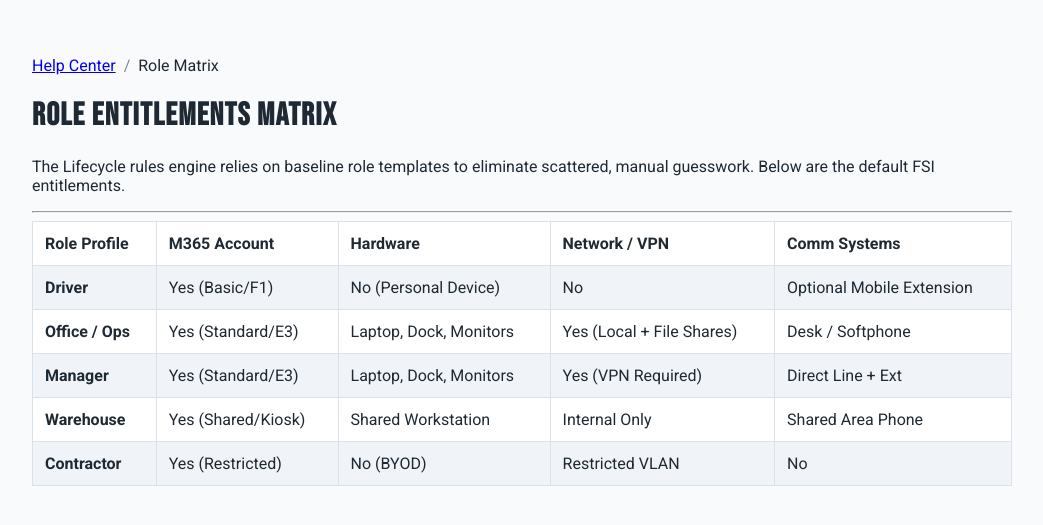
After one commit to kdnye/lifecycle, a Flask app: page /help/role-entitlements in a window 1280 px wide. The commit adds this page. Shown: the top 525 px of the page, without its empty margins (118-1161 px from the left). Run offline with Flask 3, Linux system fonts and the light colour scheme.

Commit message:
Add help center blueprint and user guide templates

```diff
--- a/app/__init__.py
+++ b/app/__init__.py
@@ -3,6 +3,7 @@ from flask import Flask
 from app.config import load_settings, validate_production_settings
 from app.models import db
 from app.routes.health import health_bp
+from app.routes.help import help_bp
 from app.routes.intake import intake_bp
 
 
@@ -27,5 +28,6 @@ def create_app() -> Flask:
 
     app.register_blueprint(intake_bp)
     app.register_blueprint(health_bp)
+    app.register_blueprint(help_bp)
 
     return app
--- /dev/null
+++ b/app/routes/help.py
@@ -0,0 +1,36 @@
+from flask import Blueprint, render_template
+
+help_bp = Blueprint("help", __name__, url_prefix="/help")
+
+
+@help_bp.route("/")
+def index():
+    """Main help dashboard."""
+    return render_template("help/index.html", title="Lifecycle Help Center")
+
+
+@help_bp.route("/how-to-use")
+def how_to_use():
+    """Step-by-step guide for intake forms."""
+    return render_template(
+        "help/how_to_use.html",
+        title="How to Process a Lifecycle Event",
+    )
+
+
+@help_bp.route("/role-entitlements")
+def role_entitlements():
+    """Explanation of the Role Matrix and baseline access."""
+    return render_template(
+        "help/role_entitlements.html",
+        title="Role Entitlements Matrix",
+    )
+
+
+@help_bp.route("/vendor-routing")
+def vendor_routing():
+    """Explanation of the automated Action Matrix (MSPs)."""
+    return render_template(
+        "help/vendor_routing.html",
+        title="Automated Vendor Routing",
+    )
--- /dev/null
+++ b/app/static/css/fsi.css
@@ -0,0 +1,128 @@
+body {
+  font-family: Roboto, system-ui, sans-serif;
+  margin: 0;
+  color: #1f2933;
+  background: #f8fafc;
+}
+
+main {
+  padding: 2rem 1rem;
+}
+
+.fsi-display {
+  font-family: 'Bebas Neue', system-ui, sans-serif;
+  letter-spacing: 0.04em;
+}
+
+.fsi-container {
+  max-width: 980px;
+  margin: 0 auto;
+}
+
+.lead {
+  font-size: 1.125rem;
+  color: #52606d;
+}
+
+.help-grid {
+  display: grid;
+  gap: 1rem;
+  grid-template-columns: repeat(auto-fit, minmax(220px, 1fr));
+}
+
+.card {
+  border: 1px solid #d9e2ec;
+  border-radius: 8px;
+  background: #fff;
+}
+
+.card-body {
+  padding: 1rem;
+}
+
+label,
+input,
+select,
+button {
+  display: block;
+  width: 100%;
+  margin-top: 0.5rem;
+}
+
+input,
+select,
+button {
+  border: 1px solid #bcccdc;
+  border-radius: 4px;
+  padding: 0.6rem;
+  font: inherit;
+}
+
+button {
+  margin-top: 1rem;
+  cursor: pointer;
+}
+
+.breadcrumb {
+  list-style: none;
+  display: flex;
+  gap: 0.5rem;
+  padding: 0;
+  margin: 0 0 1rem;
+}
+
+.breadcrumb-item + .breadcrumb-item::before {
+  content: '/';
+  margin-right: 0.5rem;
+  color: #7b8794;
+}
+
+.table-responsive {
+  overflow-x: auto;
+}
+
+.table {
+  width: 100%;
+  border-collapse: collapse;
+  background: #fff;
+}
+
+.table th,
+.table td {
+  padding: 0.75rem;
+  border: 1px solid #d9e2ec;
+  text-align: left;
+}
+
+.table-striped tbody tr:nth-child(odd) {
+  background: #f0f4f8;
+}
+
+.alert {
+  border-radius: 6px;
+  padding: 0.75rem 1rem;
+  border: 1px solid transparent;
+}
+
+.alert-info {
+  background: #e6f4ff;
+  border-color: #9ac9ff;
+}
+
+.alert-warning {
+  background: #fff7e6;
+  border-color: #ffcf70;
+}
+
+.mt-4 {
+  margin-top: 1.5rem;
+}
+
+.mb-3 {
+  margin-bottom: 1rem;
+}
+
+.h5 {
+  font-size: 1.125rem;
+  margin: 0 0 0.5rem;
+}
--- a/templates/base.html
+++ b/templates/base.html
@@ -10,15 +10,11 @@
       href="https://fonts.googleapis.com/css2?family=Bebas+Neue&family=Roboto:wght@400;500;700&display=swap"
       rel="stylesheet"
     />
-    <style>
-      body { font-family: Roboto, system-ui, sans-serif; margin: 2rem; }
-      .fsi-display { font-family: 'Bebas Neue', system-ui, sans-serif; letter-spacing: 0.04em; }
-      .card { border: 1px solid #ddd; border-radius: 8px; padding: 1rem; max-width: 720px; }
-      label, input, select, button { display: block; width: 100%; margin-top: 0.5rem; }
-      button { padding: 0.6rem; margin-top: 1rem; }
-    </style>
+    <link rel="stylesheet" href="{{ url_for('static', filename='css/fsi.css') }}" />
   </head>
   <body>
-    {% block content %}{% endblock %}
+    <main>
+      {% block content %}{% endblock %}
+    </main>
   </body>
 </html>
--- /dev/null
+++ b/templates/help/role_entitlements.html
@@ -0,0 +1,68 @@
+{% extends "base.html" %}
+{% block title %}{{ title }}{% endblock %}
+
+{% block content %}
+<div class="fsi-container mt-4">
+    <nav aria-label="breadcrumb">
+        <ol class="breadcrumb">
+            <li class="breadcrumb-item"><a href="{{ url_for('help.index') }}">Help Center</a></li>
+            <li class="breadcrumb-item active" aria-current="page">Role Matrix</li>
+        </ol>
+    </nav>
+
+    <h1 class="fsi-display">Role Entitlements Matrix</h1>
+    <p>The Lifecycle rules engine relies on baseline role templates to eliminate scattered, manual guesswork. Below are the default FSI entitlements.</p>
+    <hr>
+
+    <div class="table-responsive">
+        <table class="table table-striped table-bordered">
+            <thead>
+                <tr>
+                    <th>Role Profile</th>
+                    <th>M365 Account</th>
+                    <th>Hardware</th>
+                    <th>Network / VPN</th>
+                    <th>Comm Systems</th>
+                </tr>
+            </thead>
+            <tbody>
+                <tr>
+                    <td><strong>Driver</strong></td>
+                    <td>Yes (Basic/F1)</td>
+                    <td>No (Personal Device)</td>
+                    <td>No</td>
+                    <td>Optional Mobile Extension</td>
+                </tr>
+                <tr>
+                    <td><strong>Office / Ops</strong></td>
+                    <td>Yes (Standard/E3)</td>
+                    <td>Laptop, Dock, Monitors</td>
+                    <td>Yes (Local + File Shares)</td>
+                    <td>Desk / Softphone</td>
+                </tr>
+                <tr>
+                    <td><strong>Manager</strong></td>
+                    <td>Yes (Standard/E3)</td>
+                    <td>Laptop, Dock, Monitors</td>
+                    <td>Yes (VPN Required)</td>
+                    <td>Direct Line + Ext</td>
+                </tr>
+                <tr>
+                    <td><strong>Warehouse</strong></td>
+                    <td>Yes (Shared/Kiosk)</td>
+                    <td>Shared Workstation</td>
+                    <td>Internal Only</td>
+                    <td>Shared Area Phone</td>
+                </tr>
+                <tr>
+                    <td><strong>Contractor</strong></td>
+                    <td>Yes (Restricted)</td>
+                    <td>No (BYOD)</td>
+                    <td>Restricted VLAN</td>
+                    <td>No</td>
+                </tr>
+            </tbody>
+        </table>
+    </div>
+</div>
+{% endblock %}
```
Also changed, not shown: templates/help/how_to_use.html (added, +37 -0 lines), templates/help/index.html (added, +32 -0 lines), templates/help/vendor_routing.html (added, +43 -0 lines).
